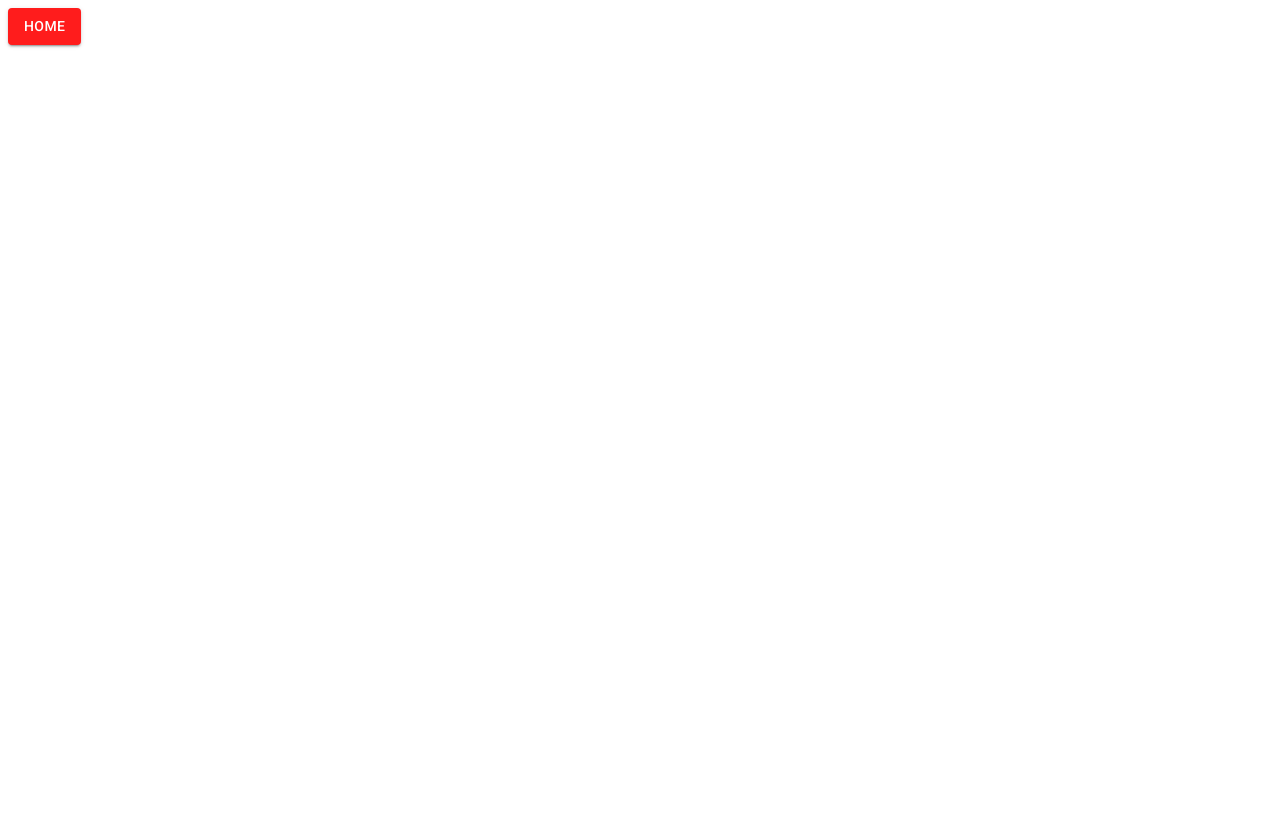
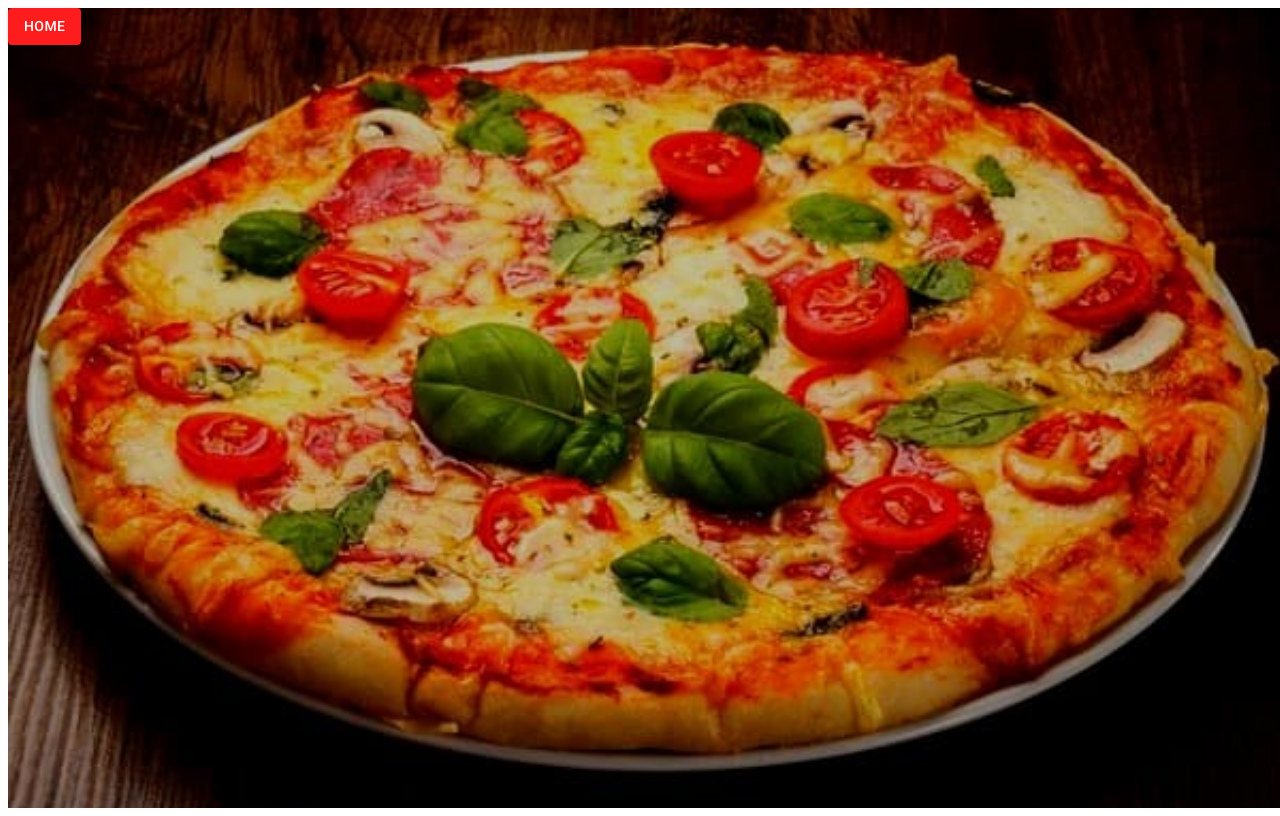
Before and after one commit to GabrielT23/UxSelecao, a React (Create React App) app in the folder frontend/: page /home in a window 1280 px wide. Built offline with nearby package versions, Linux system fonts and the light colour scheme.

Commit message:
adionando Imagem de background

```diff
--- /dev/null
+++ b/frontend/public/index.css
@@ -0,0 +1,3 @@
+body {
+    background-image: url(../src/img/imagemPizza.jpg);
+}
--- a/frontend/src/App.tsx
+++ b/frontend/src/App.tsx
@@ -2,13 +2,23 @@ import { BrowserRouter } from "react-router-dom";
 import { AppRoutes } from "./routes";
 import { ThemeProvider } from "@emotion/react";
 import { PrincipalTheme } from "./shared/themes";
+import { Box } from "@mui/material";
 
 export const App = ()=> {
   return (
-    <ThemeProvider theme={PrincipalTheme}>
-      <BrowserRouter>
-        <AppRoutes/>
-      </BrowserRouter>
-    </ThemeProvider>
+    <Box  width="100vw"
+    height="100vh"
+    style={{
+        backgroundImage: `url(${require("./img/imagemPizza.jpg")})`,
+        backgroundRepeat: 'no-repeat',
+        backgroundSize: 'cover',
+        backgroundPosition: 'center',
+    }}>
+      <ThemeProvider theme={PrincipalTheme}>
+        <BrowserRouter>
+          <AppRoutes/>
+        </BrowserRouter>
+      </ThemeProvider>
+    </Box>
   );
 }
--- a/frontend/src/shared/themes/principal.ts
+++ b/frontend/src/shared/themes/principal.ts
@@ -6,17 +6,17 @@ export const PrincipalTheme = createTheme({
             main: '#604F4F',
             dark: '#604F4F',
             light: '#604F4F',
-            contrastText: '#FFE500',
+            contrastText: '#FFE500'
         },
         secondary: {
             main: '#FF1C1C',
-            dark: 'A0FF66',
+            dark: '#DC1111',
             light: '#604F4F',
-            contrastText: '#ffffff',
+            contrastText: '#ffffff'
         },
         background: {
-            default: '#F0F0F0' ,
-            paper: '#ffffff',
+            default: 'F0F0F0' ,
+            paper: 'ffffff'
         }
     }
 });
```
Also changed, not shown: frontend/src/img/imagemPizza.jpg (added).
